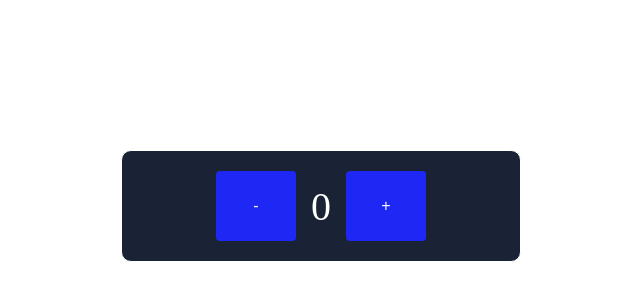
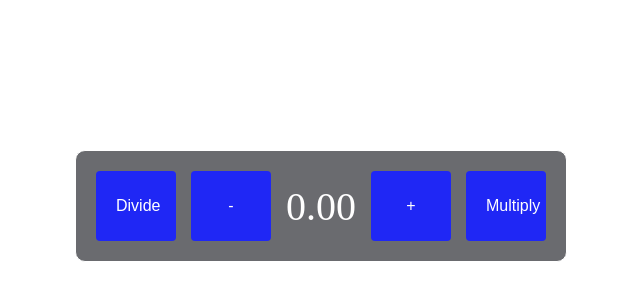
Before and after one commit to andriib77/redux-react-ait, a React (Vite) app: page / in a window 1280 px wide. Shown: the part 194-494 px from the top of the page, without its empty margins (319-959 px from the left). Built offline with nearby package versions, Linux system fonts and the light colour scheme.

Commit message:
homework 30

```diff
--- a/src/App.tsx
+++ b/src/App.tsx
@@ -1,7 +1,8 @@
-import Homework29 from "./homeworks/Homework29/Homework29"
+// import Homework29 from "./homeworks/Homework29/Homework29"
+import Homework30 from "./homeworks/Homework30/Homework30"
 
 function App() {
-  return <Homework29 />
+  return <Homework30 />
 }
 
 export default App
--- a/src/components/Counter/Counter.tsx
+++ b/src/components/Counter/Counter.tsx
@@ -1,17 +1,52 @@
 import Button from "../Button/Button"
-
-import { CounterProps } from "./types"
+import { useState } from "react"
+//import { CounterProps } from "./types"
 import { CounterWrapper, ButtonControl, Count } from "./styles"
 
-function Counter({ count, onMinus, onPlus }: CounterProps) {
+// function Counter({ count, onMinus, onPlus }: CounterProps) {
+//   return (
+//     <CounterWrapper>
+//       <ButtonControl>
+//         <Button name="-" onClick={onMinus} />
+//       </ButtonControl>
+//       <Count>{count}</Count>
+//       <ButtonControl>
+//         <Button name="+" onClick={onPlus} />
+//       </ButtonControl>
+//     </CounterWrapper>
+//   )
+// }
+
+function Counter() {
+  const [count, setCount] = useState<number>(0)
+
+  const onPlus = () => {
+    setCount(prevValue => prevValue + 1)
+  }
+
+  const onMinus = () => {
+    setCount(prevValue => prevValue - 1)
+  }
+  const onDevide = () => {
+    setCount(prevCount => Math.round((prevCount / 2) * 100) / 100)
+  }
+  const onMultiply = () => {
+    setCount(prevCount => Math.round(prevCount * 2 * 100) / 100)
+  }
   return (
     <CounterWrapper>
       <ButtonControl>
+        <Button name="Divide" onClick={onDevide} />
+      </ButtonControl>
+      <ButtonControl>
         <Button name="-" onClick={onMinus} />
       </ButtonControl>
-      <Count>{count}</Count>
+      <Count>{count.toFixed(2)}</Count>
       <ButtonControl>
         <Button name="+" onClick={onPlus} />
+      </ButtonControl>
+      <ButtonControl>
+        <Button name="Multiply" onClick={onMultiply} />
       </ButtonControl>
     </CounterWrapper>
   )
--- a/src/components/Counter/styles.ts
+++ b/src/components/Counter/styles.ts
@@ -1,4 +1,4 @@
-import styled from "@emotion/styled";
+import styled from "@emotion/styled"
 
 export const CounterWrapper = styled.div`
   display: flex;
@@ -6,20 +6,20 @@ export const CounterWrapper = styled.div`
   align-items: center;
   justify-content: center;
   gap: 15px;
-  width: 400px;
+  width: fit-content;
   height: fit-content;
   border: 1px solid white;
   border-radius: 10px;
   padding: 20px;
-  background-color: rgb(26, 35, 53);
+  background-color: rgb(106 107 111);
   color: white;
-`;
+`
 
 export const ButtonControl = styled.div`
   width: 80px;
-`;
+`
 
 export const Count = styled.p`
   font-size: 40px;
   color: white;
-`;
+`
--- a/src/homeworks/Homework29/Homework29.tsx
+++ b/src/homeworks/Homework29/Homework29.tsx
@@ -1,22 +1,22 @@
-import { useState } from "react"
-import Counter from "../../components/Counter/Counter"
-import { Homework29Wrapper } from "./styles"
+// import { useState } from "react"
+// import Counter from "../../components/Counter/Counter"
+// import { Homework29Wrapper } from "./styles"
 
-function Homework29() {
-  const [count, setCount] = useState<number>(0)
-  const onPlus = () => {
-    setCount(prevValue => prevValue + 1)
-  }
+// function Homework29() {
+//   const [count, setCount] = useState<number>(0)
+//   const onPlus = () => {
+//     setCount(prevValue => prevValue + 1)
+//   }
 
-  const onMinus = () => {
-    setCount(prevValue => prevValue - 1)
-  }
+//   const onMinus = () => {
+//     setCount(prevValue => prevValue - 1)
+//   }
 
-  return (
-    <Homework29Wrapper>
-      <Counter count={count} onMinus={onMinus} onPlus={onPlus} />
-    </Homework29Wrapper>
-  )
-}
+//   return (
+//     <Homework29Wrapper>
+//       <Counter count={count} onMinus={onMinus} onPlus={onPlus} />
+//     </Homework29Wrapper>
+//   )
+// }
 
-export default Homework29
+// export default Homework29
--- /dev/null
+++ b/src/homeworks/Homework30/Homework30.tsx
@@ -0,0 +1,13 @@
+import { useState } from "react"
+import Counter from "../../components/Counter/Counter"
+import { Homework30Wrapper } from "./styles"
+
+function Homework30() {
+  return (
+    <Homework30Wrapper>
+      <Counter />
+    </Homework30Wrapper>
+  )
+}
+
+export default Homework30
--- /dev/null
+++ b/src/homeworks/Homework30/styles.ts
@@ -0,0 +1,9 @@
+import styled from "@emotion/styled"
+
+export const Homework30Wrapper = styled.div`
+  display: flex;
+  flex-direction: column;
+  align-items: center;
+  justify-content: center;
+  flex: 1;
+`
```
